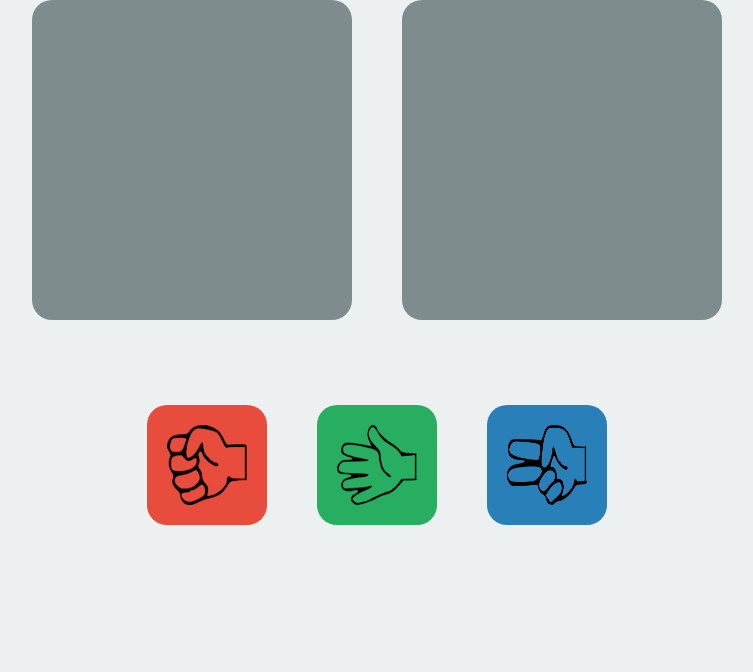
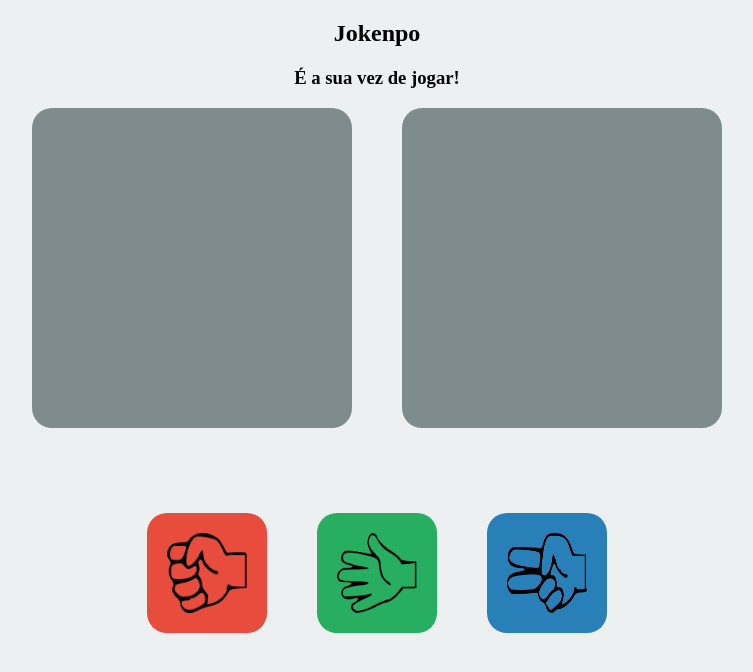
Before and after one commit to MatheusMoura17/js-jokenpo, a plain HTML site: page index.html in a window 1280 px wide. Shown: the whole page, without its empty margins (263-1016 px from the left). Drawn offline with Linux system fonts and the light colour scheme.

Commit message:
feat: Header adicionado

```diff
--- a/css/layout.css
+++ b/css/layout.css
@@ -18,6 +18,10 @@ body{
 
 #cutter-selector{
 	background:#2980b9;
+}
+
+.header{
+	text-align: center;
 }
 
 .hand-selector{
--- a/index.html
+++ b/index.html
@@ -6,6 +6,10 @@
 	<script type="text/javascript" src="js/game.js"></script>
 </head>
 <body>
+	<div class="header">
+	<h2>Jokenpo</h2>
+	<h3 id="round-message">É a sua vez de jogar!</h3>
+	</div>
 	<div class="game">
 		<div class="view" id="player-view">
 			<img id="player-selected-image" src="images/invisible.png" width="280" height="280">
```
